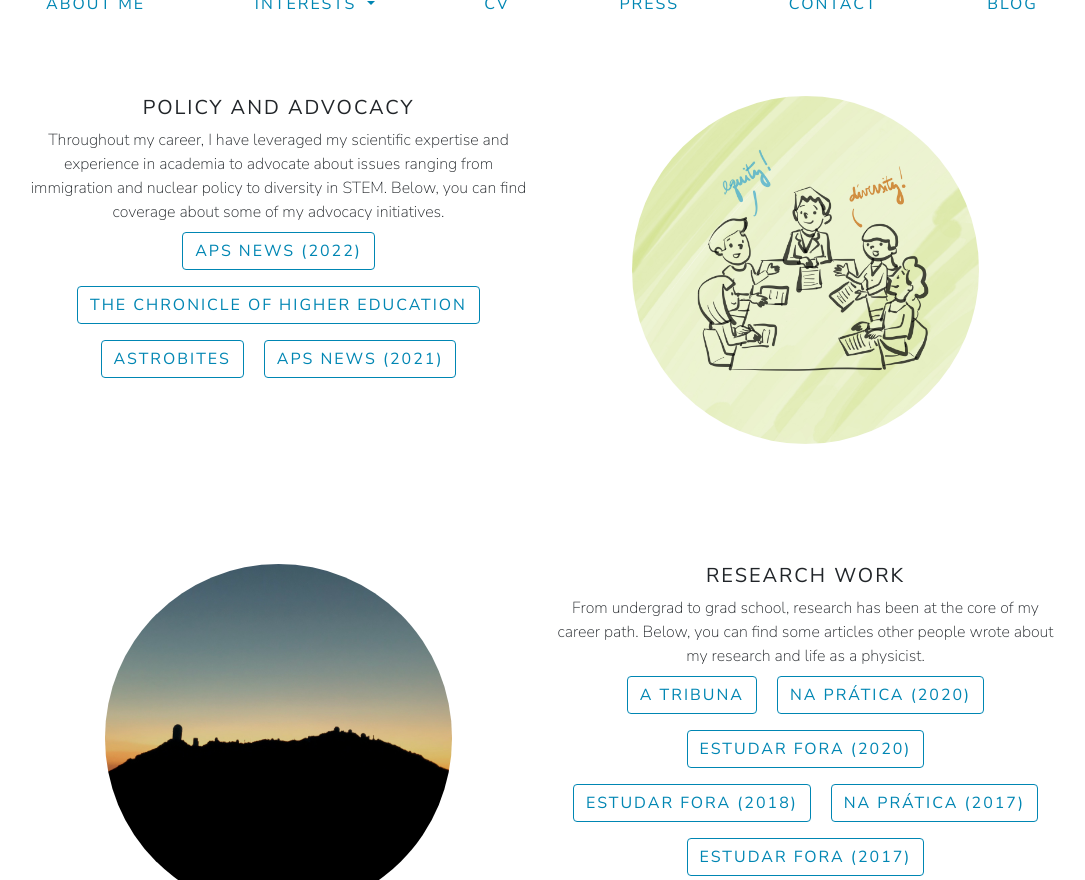
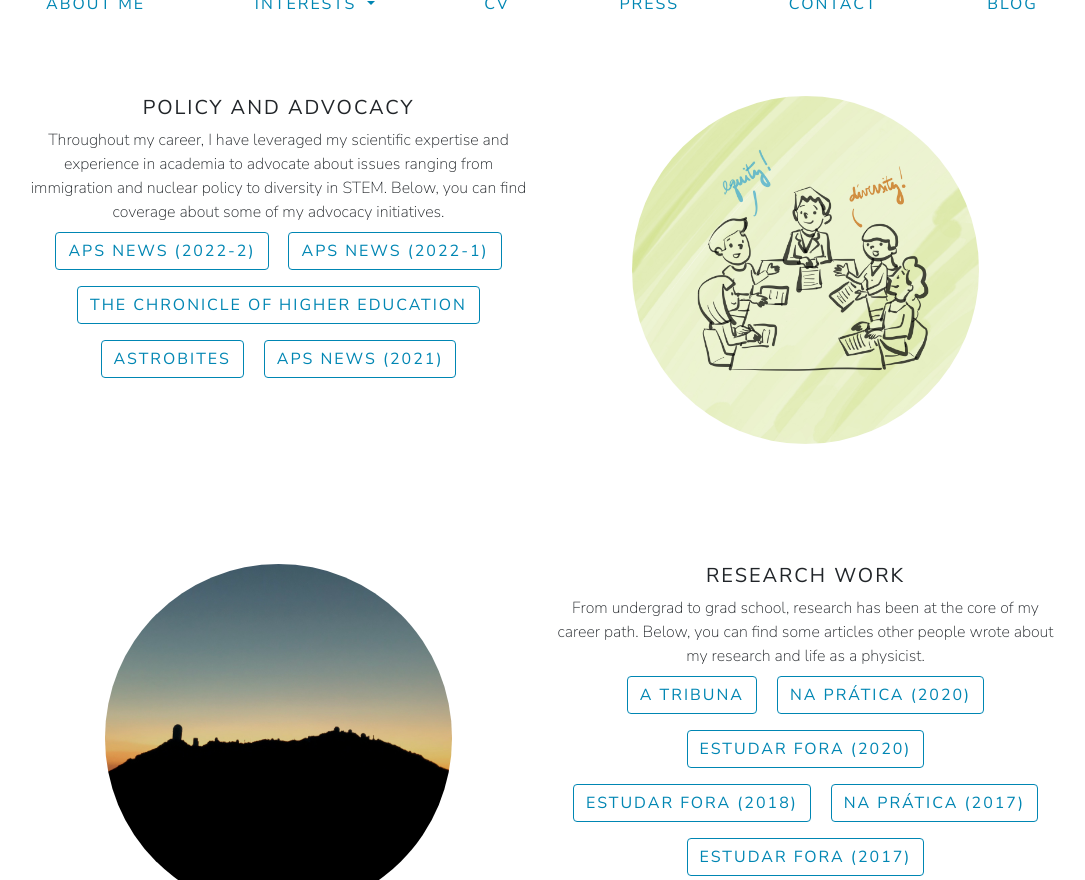
Before and after one commit to barbaracrusan/barbaracrusan.github.io, a Jekyll site: the page built from press.html, in a window 1280 px wide and 900 px high, scrolled down 629 px, cut to the strip 20-900 px from the top of the window. Shown: the whole strip, without its empty margins (98-1183 px from the left). Built offline with Jekyll 4.4.1, drawn with Linux system fonts in a browser that asks for light colours; nearby versions of some CDN libraries.

Commit message:
added aps article

```diff
--- a/press.html
+++ b/press.html
@@ -63,8 +63,11 @@ title: PRESS
 
        <!-- Add buttons -->
        <a class="btn btn-outline-secondary my-2 mx-2" role="button"
+         href="https://www.aps.org/publications/apsnews/202209/nuclear-threat.cfm" target="_blank">
+       APS NEWS (2022-2)</a>
+       <a class="btn btn-outline-secondary my-2 mx-2" role="button"
          href="https://aps.org/publications/apsnews/202202/government.cfm" target="_blank">
-       APS NEWS (2022)</a>
+       APS NEWS (2022-1)</a>
        <a class="btn btn-outline-secondary my-2 mx-2" role="button"
          href="https://www.chronicle.com/article/after-2-month-strike-columbia-u-and-student-workers-reach-tentative-agreement" target="_blank">
        THE CHRONICLE OF HIGHER EDUCATION</a>
```
